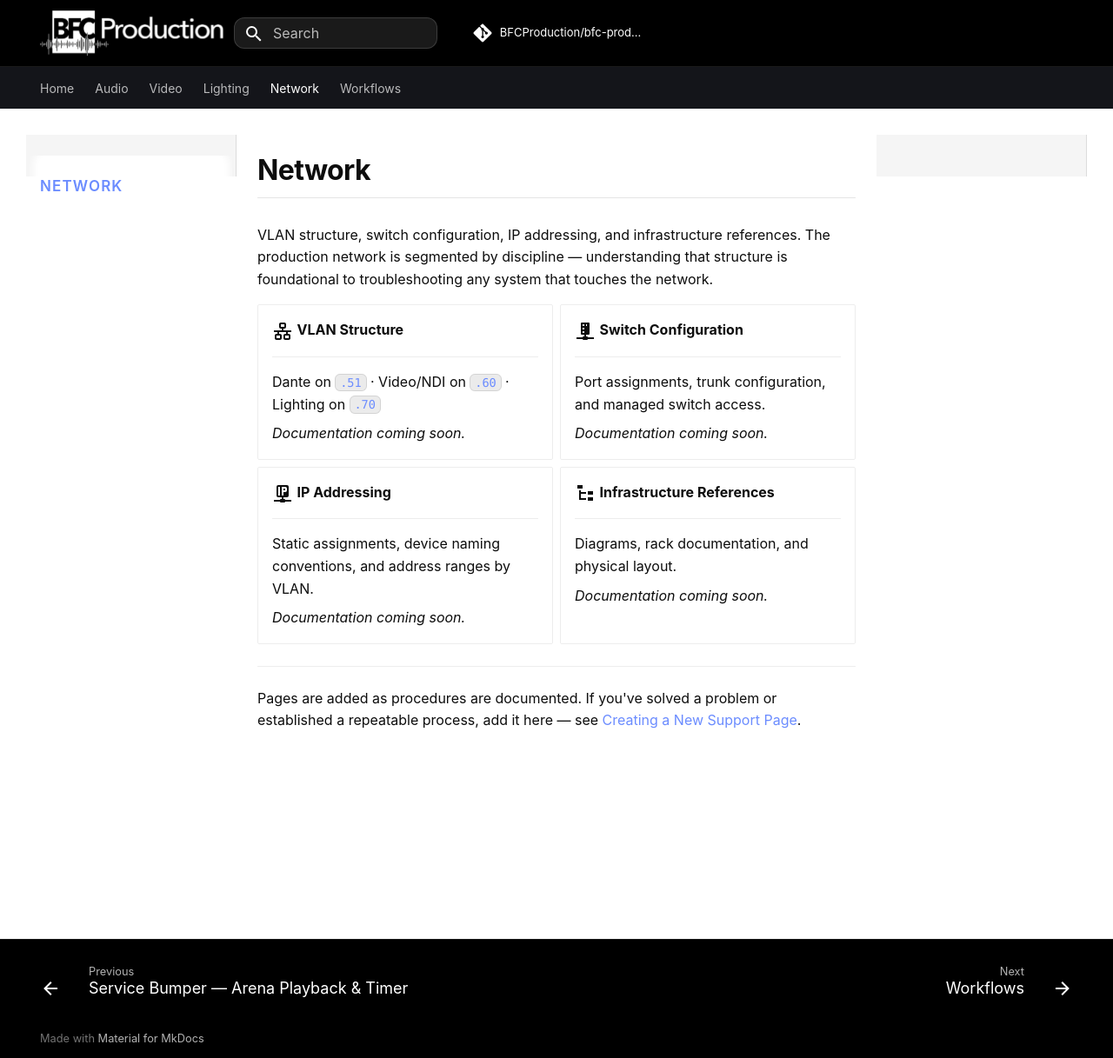
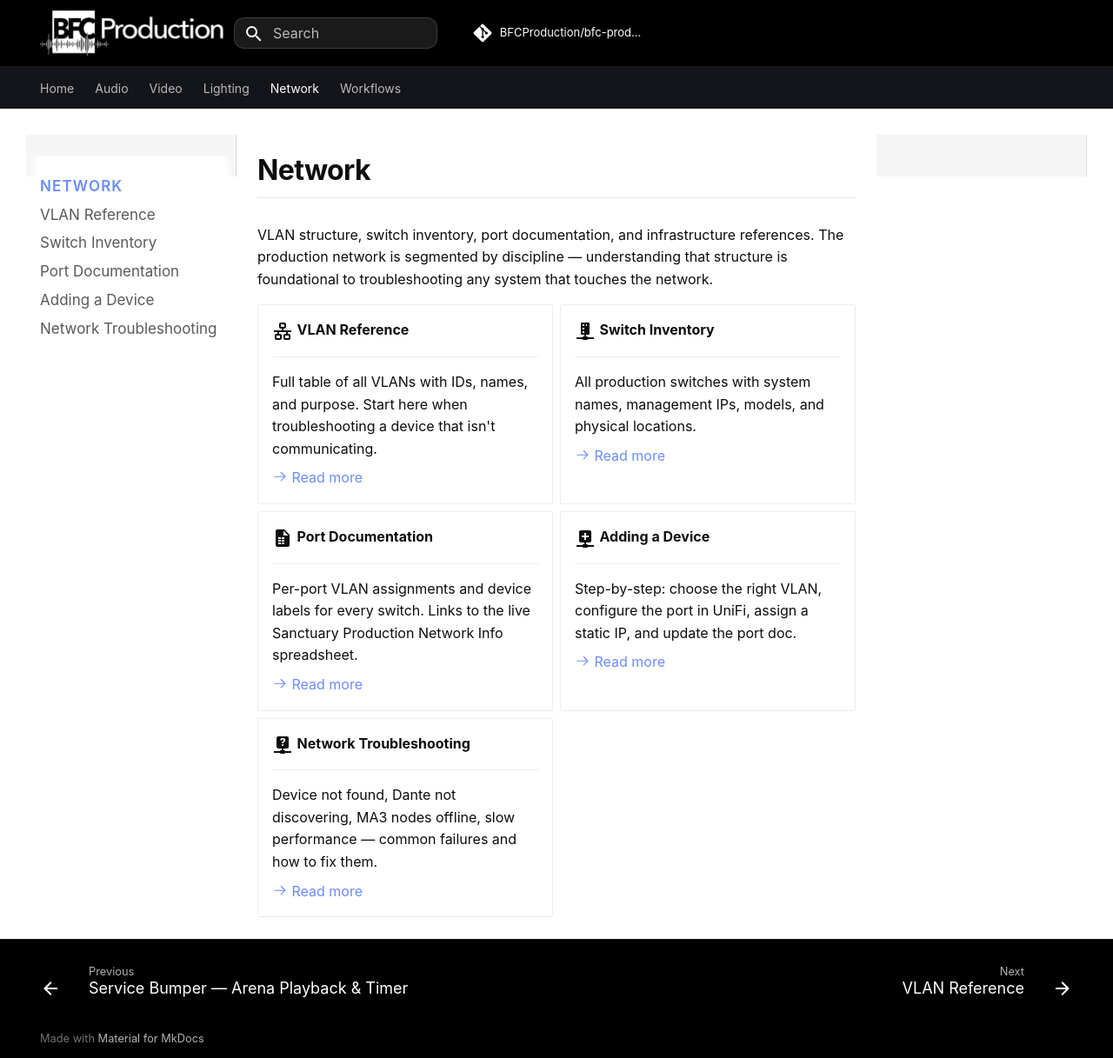
Before and after one commit to BFCProduction/bfc-production-support, an MkDocs documentation site: the page built from docs/network/index.md, in a window 1280 px wide and 1217 px high. Shown: the whole window at 87% size. Built offline with MkDocs 1.6.1 and Material for MkDocs 9.7.7, drawn with Linux system fonts in a browser that asks for light colours; comment, search, counter and statistics services are not loaded.

Commit message:
build out Network section with five reference articles
Adds VLAN reference, switch inventory, port documentation guide,
adding-a-device SOP, and network troubleshooting to the previously
empty Network section. Updates index.md card grid and mkdocs.yml nav.

Co-Authored-By: Claude Sonnet 4.6 <noreply@anthropic.com>

```diff
--- a/docs/network/index.md
+++ b/docs/network/index.md
@@ -1,43 +1,47 @@
 # Network
 
-VLAN structure, switch configuration, IP addressing, and infrastructure references. The production network is segmented by discipline — understanding that structure is foundational to troubleshooting any system that touches the network.
+VLAN structure, switch inventory, port documentation, and infrastructure references. The production network is segmented by discipline — understanding that structure is foundational to troubleshooting any system that touches the network.
 
 <div class="grid cards" markdown>
 
--   :material-lan:{ .lg .middle } **VLAN Structure**
+-   :material-lan:{ .lg .middle } **VLAN Reference**
 
     ---
 
-    Dante on `.51` · Video/NDI on `.60` · Lighting on `.70`
+    Full table of all VLANs with IDs, names, and purpose. Start here when troubleshooting a device that isn't communicating.
 
-    *Documentation coming soon.*
+    [:octicons-arrow-right-24: Read more](vlan-reference.md)
 
--   :material-switch:{ .lg .middle } **Switch Configuration**
+-   :material-switch:{ .lg .middle } **Switch Inventory**
 
     ---
 
-    Port assignments, trunk configuration, and managed switch access.
+    All production switches with system names, management IPs, models, and physical locations.
 
-    *Documentation coming soon.*
+    [:octicons-arrow-right-24: Read more](switch-inventory.md)
 
--   :material-ip-network:{ .lg .middle } **IP Addressing**
+-   :material-file-table:{ .lg .middle } **Port Documentation**
 
     ---
 
-    Static assignments, device naming conventions, and address ranges by VLAN.
+    Per-port VLAN assignments and device labels for every switch. Links to the live Sanctuary Production Network Info spreadsheet.
 
-    *Documentation coming soon.*
+    [:octicons-arrow-right-24: Read more](port-documentation.md)
 
--   :material-file-tree:{ .lg .middle } **Infrastructure References**
+-   :material-plus-network:{ .lg .middle } **Adding a Device**
 
     ---
 
-    Diagrams, rack documentation, and physical layout.
+    Step-by-step: choose the right VLAN, configure the port in UniFi, assign a static IP, and update the port doc.
 
-    *Documentation coming soon.*
+    [:octicons-arrow-right-24: Read more](adding-a-device.md)
+
+-   :material-help-network:{ .lg .middle } **Network Troubleshooting**
+
+    ---
+
+    Device not found, Dante not discovering, MA3 nodes offline, slow performance — common failures and how to fix them.
+
+    [:octicons-arrow-right-24: Read more](network-troubleshooting.md)
 
 </div>
-
----
-
-Pages are added as procedures are documented. If you've solved a problem or established a repeatable process, add it here — see [Creating a New Support Page](../workflows/creating-a-new-support-page.md).
--- a/mkdocs.yml
+++ b/mkdocs.yml
@@ -45,6 +45,11 @@ nav:
     - Service Bumper — Arena Playback & Timer: "lighting/Service Bumper — Arena Playback & Timer System.md"
   - Network:
     - network/index.md
+    - VLAN Reference: network/vlan-reference.md
+    - Switch Inventory: network/switch-inventory.md
+    - Port Documentation: network/port-documentation.md
+    - Adding a Device: network/adding-a-device.md
+    - Network Troubleshooting: network/network-troubleshooting.md
   - Workflows:
     - workflows/index.md
     - Sunday Gameday Checklist: workflows/sunday-gameday-checklist.md
```
Also changed, not shown: docs/network/adding-a-device.md (added, +96 -0 lines), docs/network/network-troubleshooting.md (added, +80 -0 lines), docs/network/port-documentation.md (added, +40 -0 lines), docs/network/switch-inventory.md (added, +45 -0 lines), docs/network/vlan-reference.md (added, +37 -0 lines).
